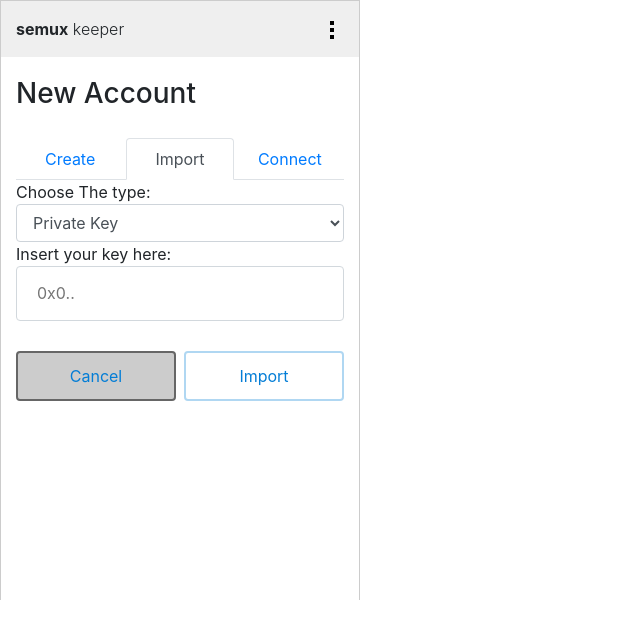
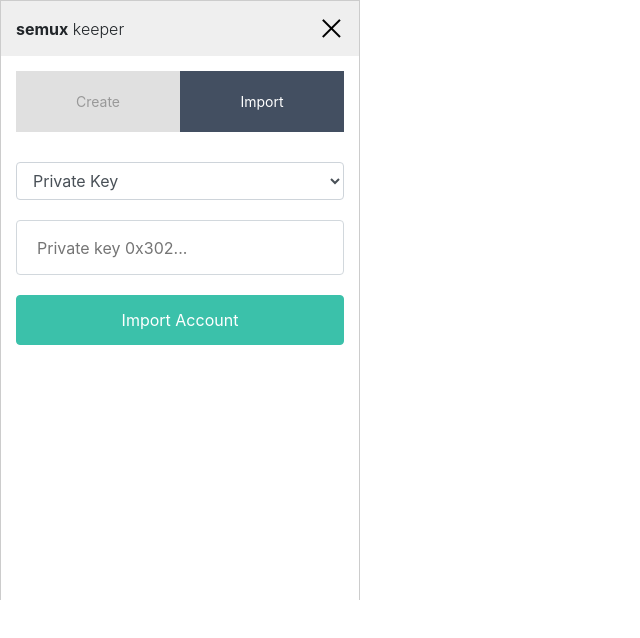
Before and after one commit to semuxproject/semux-keeper-extension, a browser extension: page views/newAccount.html in a window 1280 px wide. Both pictures are taken after a click on the tab "Import". Shown: the whole page, without its empty margins (0-640 px from the left). Drawn offline with Linux system fonts and the light colour scheme.

Commit message:
Change layout of the 'new account' page

```diff
--- a/css/index.css
+++ b/css/index.css
@@ -373,7 +373,7 @@
 
 /* newAccount unique styles */
 /* temp styles */
-.new-account .createWalletForm {
+.new-account .createWalletForm, .importWallet {
   padding-top: 30px;
 }
 .new-account .createWalletForm p {
@@ -404,15 +404,50 @@
   border-radius: 4px;
 }
 
-
-ul.nav.nav-tabs{
-  display: flex;
-  justify-content: space-between;
+ul.nav.nav-tabs li {
+  text-align: center;
+  width: 50%;
 }
 
-ul.nav.nav-tabs li {
-  text-align: center;
-  width: 33%;
+ul.nav.nav-tabs li a {
+  background-color: #e0e0e0;
+  border: 0;
+  border-radius: 0;
+  font-size: 14px;
+  padding: 20px 0;
+  color: #999;
+}
+
+ul.nav.nav-tabs li a:hover {
+  background-color: #f0f0f0;
+}
+
+ul.nav.nav-tabs li a.active {
+  background-color: #434f61;
+  color: #fff;
+}
+
+button.green-button {
+  background-color: #3bc1aa;
+  border: 1px solid #3bc1aa;
+  color: #fff;
+  padding: 12px 0;
+  width: 100%;
+  border-radius: 4px;
+}
+
+button.green-button:hover {
+  background-color: #3ed7bc;
+  border: 1px solid #3ed7bc;
+}
+
+.importKey {
+  padding-top: 20px;
+}
+
+.createWalletForm .green-button,
+.importWallet .green-button {
+  margin: 20px 0;
 }
 
 .importJson {
--- a/views/newAccount.html
+++ b/views/newAccount.html
@@ -2,7 +2,7 @@
 <html>
 <head>
   <!-- <meta http-equiv="refresh" content="4" > -->
-	<meta charset = "UTF-8">
+  <meta charset="UTF-8">
   <meta name="viewport" content="width=device-width, initial-scale=1.0">
   <link rel="stylesheet" href="../libs/fontawesome.css">
   <link rel="stylesheet" href='../css/index.css'>
@@ -14,44 +14,22 @@
   <script src="../libs/semux.js"></script>
   <!-- <script src="../libs/buffer.min.js"></script> -->
 
-	<title>Semux Metamask</title>
+  <title>Semux Keeper</title>
 </head>
 <body>
-	<div class = 'main'>
+  <div class='main'>
     <!-- ================= PUG Head =================== -->
-		<div class = 'app-header'>
+    <div class='app-header'>
       <div class='logo goToHomePage'>
         <strong>semux</strong><span> keeper</span>
       </div>
-			<div class = 'dropdown mainMenu'>
-				<div data-toggle='dropdown'><img class = 'verticalmenu' src = '../img/icons/verticalmenu.png'/></div>
-				<div class ='dropdown-menu'>
-					<ul>
-						<li class = 'menu-item goToNewAccPage'>
-							<div>
-								<img src = '../img/icons/add.png' width='20px'>Create new account
-							</div>
-						</li>
-						<li class = 'menu-item goToImportAccPage'>
-							<div >
-								<img src = '../img/icons/import.png' width='20px'>Import Account
-							</div>
-						</li>
-						<li class = 'menu-item goToHardwarePage'>
-							<div>
-								<img src = '../img/icons/connect.png' width='20px'>Connet Hardware Wallet
-							</div>
-						</li>
-					</ul>
-				</div>
-			</div>
+      <img src='../img/icons/cross.png' class='goToHomePage' width='25px'/>
     </div>
     <!-- ============================================== -->
-		<div class = 'app-body'>
-			<div class = 'new-account'>
+    <div class='app-body'>
+      <div class='new-account'>
         <!-- standart for all h3 header on any page -->
-				<h3 class = 'h3title'>New Account</h3>
-				<div class = 'tabs customTabs'>
+        <div class='tabs customTabs'>
           <ul class="nav nav-tabs" role="tablist">
             <li  class="nav-item">
               <a class="nav-link active"  data-toggle="tab" href="#create-tab" role="tab" aria-controls="create-tab" aria-selected="true">Create</a>
@@ -59,39 +37,32 @@
             <li  class="nav-item">
               <a class="nav-link"  data-toggle="tab" href="#import-tab" role="tab" aria-controls="import-tab" aria-selected="false">Import</a>
             </li>
-						<li  class="nav-item">
-							<a class="nav-link"  data-toggle="tab" href="#connect-tab" role="tab" aria-controls="connect-tab" aria-selected="false">Connect</a>
-						</li>
           </ul>
           <div class="tab-content">
             <!-- crate new wallet -->
             <div class="tab-pane fade show active" id="create-tab" role="tabpanel" aria-labelledby="create-tab">
-							<div class = 'createWalletForm'>
-								<p>Account Name</p>
+              <div class='createWalletForm'>
                 <!-- placholder based on number of wallets -->
-								<input class = 'customInput' id = 'accountName' type = 'text' placeholder="Account" />
-								<div class = 'buttons'>
-									<button class ='btn btn-cancel'>Cancel</button>
-									<button class ='btn' data-toggle="modal" data-target="#password-modal">Create</button>
-								</div>
+                <input class='customInput' id='accountName' type='text' placeholder="Account Name" />
+                <button class="green-button" data-toggle="modal" data-target="#password-modal">Create Account</button>
               </div>
               <div class="modal fade modalPassword" id="password-modal" tabindex="-1" role="dialog" aria-labelledby="exampleModalLabel" aria-hidden="true">
                 <div class="modal-dialog" role="document">
                   <div class="modal-content">
                     <div class="modal-header">
-											<h5 class="modal-title" id="exampleModalLabel">Create new Wallet</h5>
+                      <h5 class="modal-title" id="exampleModalLabel">Create new account</h5>
                       <button type="button" class="close" data-dismiss="modal" aria-label="Close">
                         <span aria-hidden="true"><img src="../img/icons/cross.png" width='20px' /></span>
                       </button>
                     </div>
                     <div class="modal-body">
                       <p>Input a password to create a wallet:</p>
-											<input type="password" class = 'passwordField customInput'>
+                      <input type="password" class='passwordField customInput'>
                     </div>
                     <div class="modal-footer">
-											<div class = 'buttons'>
+                      <div class='buttons'>
                         <button type="button" class="btn" data-dismiss="modal">Cancel</button>
-												<button type="button" class="btn" id="createWallet">Create Wallet</button>
+                        <button type="button" class="btn green-button" id="createWallet">Create Wallet</button>
                       </div>
                     </div>
                   </div>
@@ -100,31 +71,22 @@
             </div>
 
             <!-- import wallet -->
-						<div class="tab-pane fade" id="import-tab" role="tabpanel" aria-labelledby="import-tab">
-							<p>Choose The type:</p>
-							<select class = 'form-control selectImportType'>
-								<option value = 'privateKey'>Private Key</option>
-								<option value = 'json'>JSON File</option>
-								<option value = 'hdphrase'>HD phrase</option>
+            <div class="tab-pane fade importWallet" id="import-tab" role="tabpanel" aria-labelledby="import-tab">
+
+              <select class='form-control selectImportType'>
+                <option value='privateKey'>Private Key</option>
+                <option value='json'>JSON File</option>
               </select>
               <!-- if private key -->
-							<div class = 'importKey'>
-								<p>Insert your key here:</p>
-								<input class = 'customInput type = 'text' id = 'accountPrivatKey' placeholder="0x0.."/>
+              <div class='importKey'>
+                <input class='customInput' type='text' id='accountPrivatKey' placeholder="Private key 0x302..."/>
               </div>
-							<div class = 'importJson' style = 'display: none'>
+              <div class='importJson' style='display: none'>
                 <input type='file' id='file' accept=".json" />
-								<input class = 'customInput' type = 'password' id = 'accountPass' placeholder="Input Password" />
-								<span class = 'error'></span>
+                <input class='customInput' type='password' id='accountPass' placeholder="Password for encrypted key" />
+                <span class='error'></span>
               </div>
-
-							<div class = 'buttons'>
-								<button class ='btn btn-cancel'>Cancel</button>
-								<button class ='btn' id="importWallet">Import</button>
-							</div>
-						</div>
-						<div class="tab-pane fade" id="connect-tab" role="tabpanel" aria-labelledby="connect-tab">
-							<p>Soon...</p>
+              <button class ='green-button' id="importWallet">Import Account</button>
             </div>
           </div>
         </div>
```
Lines whose indentation alone changed are shown as unchanged.
